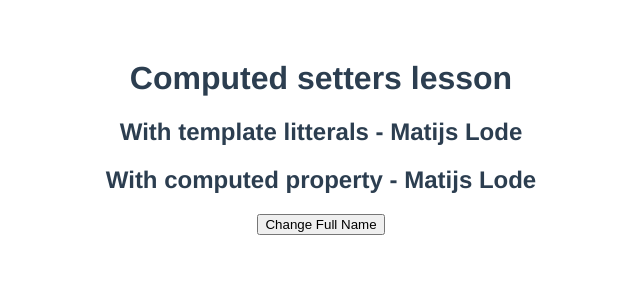
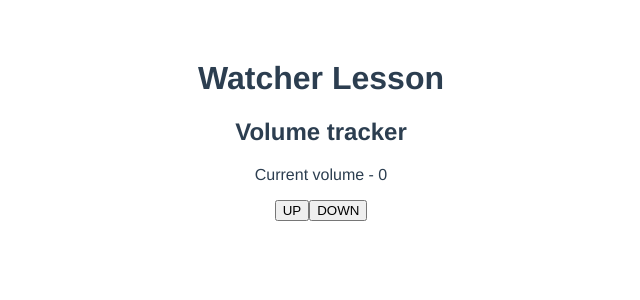
Before and after one commit to Rzaw/vue-js-training, a Vue app: page / in a window 1280 px wide. Shown: the top 300 px of the page, without its empty margins (319-959 px from the left). Built offline with nearby package versions, Linux system fonts and the light colour scheme.

Commit message:
Completed lesson (27). Learned about watchers. Very interesting concept.

```diff
--- a/src/App.vue
+++ b/src/App.vue
@@ -11,7 +11,8 @@
     <!-- <DirectivesLessonComponent /> -->
     <!-- <ComputedPropertiesLessonComponent /> -->
     <!-- <ComputedPropsVforComponent /> -->
-    <ComputedSetterComponent />
+    <!-- <ComputedSetterComponent /> -->
+    <WatchersComponent />
   </div>
 </template>
 
@@ -24,7 +25,8 @@
   // import DirectivesLessonComponent from './components/DirectivesLessonComponent.vue'
   // import ComputedPropertiesLessonComponent from './components/ComputedPropertiesLessonComponent.vue'
   // import ComputedPropsVforComponent from './components/ComputedPropsVforComponent.vue'
-  import ComputedSetterComponent from './components/ComputedSetterComponent.vue'
+  // import ComputedSetterComponent from './components/ComputedSetterComponent.vue'
+  import WatchersComponent from './components/WatchersComponent.vue'
 export default {
   name: "App",
   components: {
@@ -35,7 +37,8 @@ export default {
     // DirectivesLessonComponent,
     // ComputedPropertiesLessonComponent
     // ComputedPropsVforComponent
-    ComputedSetterComponent
+    // ComputedSetterComponent
+    WatchersComponent
   },
   data() {
     return {
--- /dev/null
+++ b/src/components/WatchersComponent.vue
@@ -0,0 +1,30 @@
+<template>
+    <h1>Watcher Lesson</h1>
+    <h2>Volume tracker</h2>
+    <p>Current volume - {{volume}}</p>
+    <div>
+        <button @click="volume += 2">UP</button>
+        <button @click="volume -= 2">DOWN</button>
+    </div>
+</template>
+
+<script>
+export default {
+  name: "WatchersComponent",
+  data() {
+      return {
+          volume: 0
+      }
+  },
+  watch: {
+      volume(newValue, oldValue) {
+          if (newValue > oldValue && newValue === 16){
+              alert("Listening on loud volumes for long period of time will damage your ears");
+          }
+      }
+  }
+};
+</script>
+
+<style>
+</style>
```
